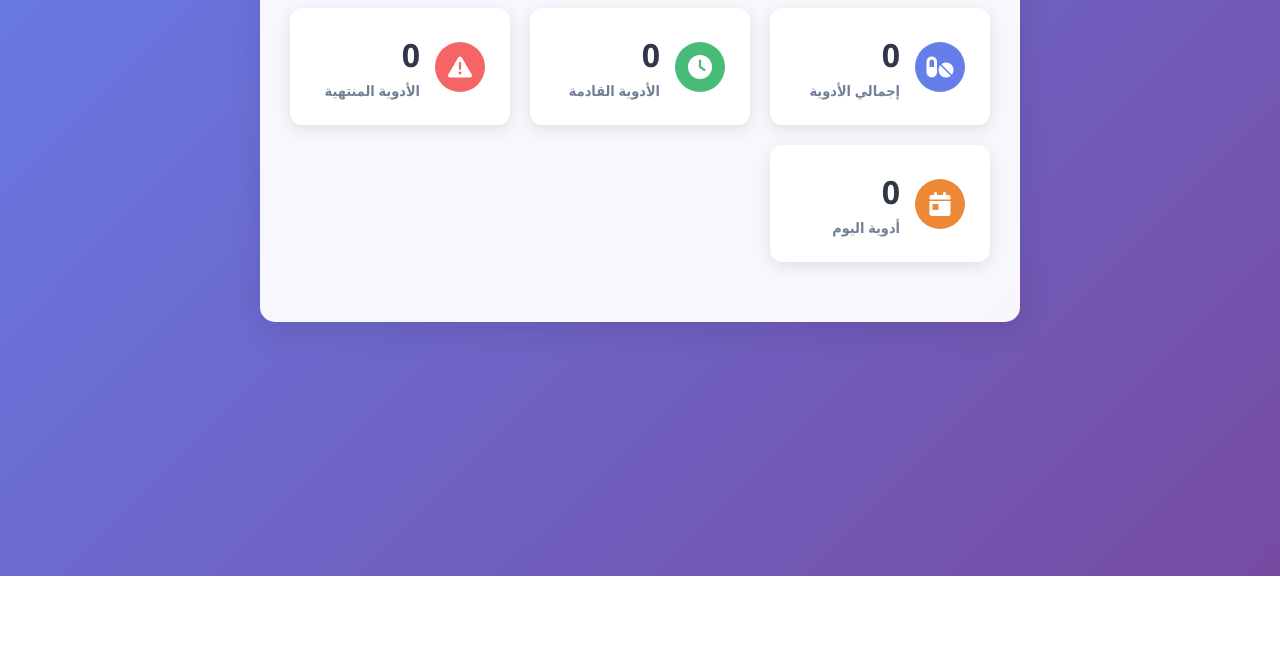
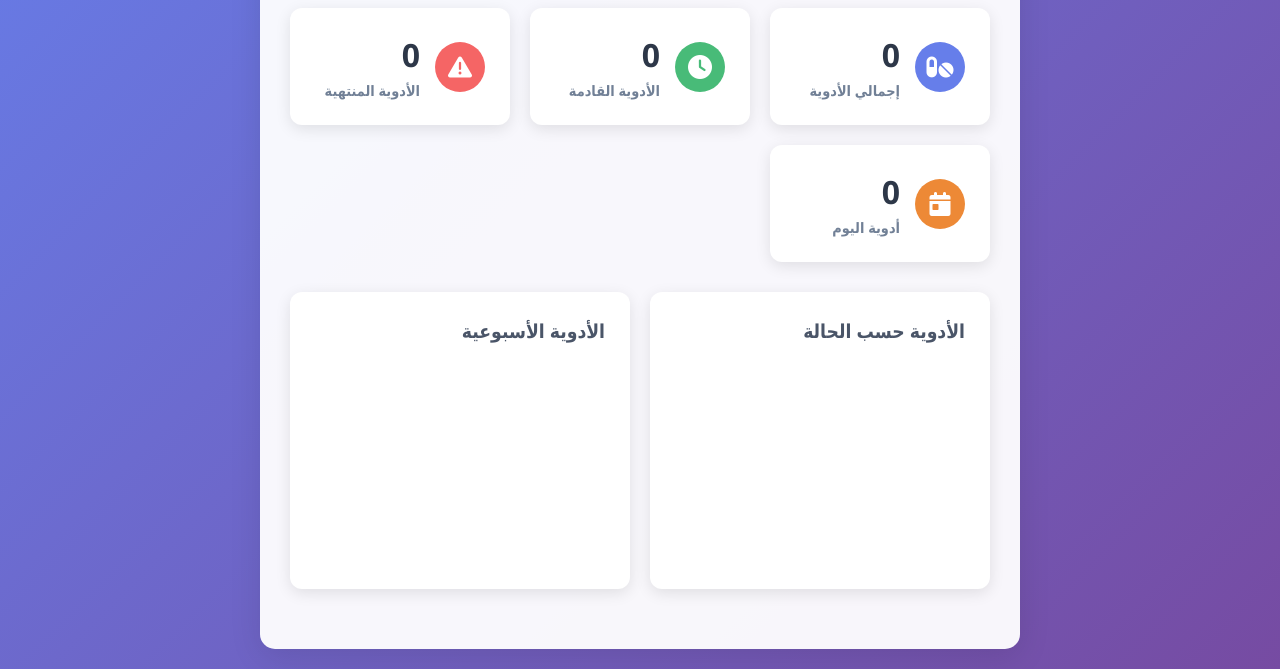
Before and after one commit to mohamed-samir-dev/meds-notifier, a plain HTML site: page index.html in a window 1280 px wide. Both pictures are taken after a click on the button "لوحة التحكم". Shown: the part 224-893 px from the top of the page. Before the commit the page ends 800 px from the top, so only its background shows below. Drawn offline with Linux system fonts and the light colour scheme.

Commit message:
feat: add charts section with status and weekly medication views

```diff
--- a/assets/css/style.css
+++ b/assets/css/style.css
@@ -461,3 +461,65 @@ header h1 {
     font-weight: 600;
     font-size: 0.9rem;
 }
+
+.dashboard-charts {
+    display: grid;
+    grid-template-columns: repeat(auto-fit, minmax(300px, 1fr));
+    gap: 20px;
+    margin-bottom: 30px;
+}
+
+.chart-container {
+    background: white;
+    padding: 25px;
+    border-radius: 12px;
+    box-shadow: 0 4px 15px rgba(0, 0, 0, 0.1);
+}
+
+.chart-container h3 {
+    color: #4a5568;
+    margin-bottom: 20px;
+    font-size: 1.2rem;
+}
+
+.chart-wrapper {
+    position: relative;
+    height: 200px;
+    display: flex;
+    align-items: center;
+    justify-content: center;
+}
+
+.weekly-chart {
+    display: flex;
+    justify-content: space-between;
+    align-items: end;
+    height: 200px;
+    padding: 20px 0;
+}
+
+.day-bar {
+    display: flex;
+    flex-direction: column;
+    align-items: center;
+    gap: 10px;
+    flex: 1;
+}
+
+.bar {
+    width: 30px;
+    background: #667eea;
+    border-radius: 4px 4px 0 0;
+    min-height: 10px;
+    transition: all 0.3s ease;
+}
+
+.bar:hover {
+    background: #5a67d8;
+}
+
+.day-label {
+    font-size: 0.8rem;
+    color: #718096;
+    font-weight: 600;
+}
--- a/index.html
+++ b/index.html
@@ -66,6 +66,19 @@
                         </div>
                     </div>
                 </div>
+
+                <div class="dashboard-charts">
+                    <div class="chart-container">
+                        <h3>الأدوية حسب الحالة</h3>
+                        <div class="chart-wrapper">
+                            <canvas id="statusChart" width="300" height="200"></canvas>
+                        </div>
+                    </div>
+                    <div class="chart-container">
+                        <h3>الأدوية الأسبوعية</h3>
+                        <div class="weekly-chart" id="weeklyChart"></div>
+                    </div>
+                </div>
             </section>
 
             <!-- Medications Section -->
```
